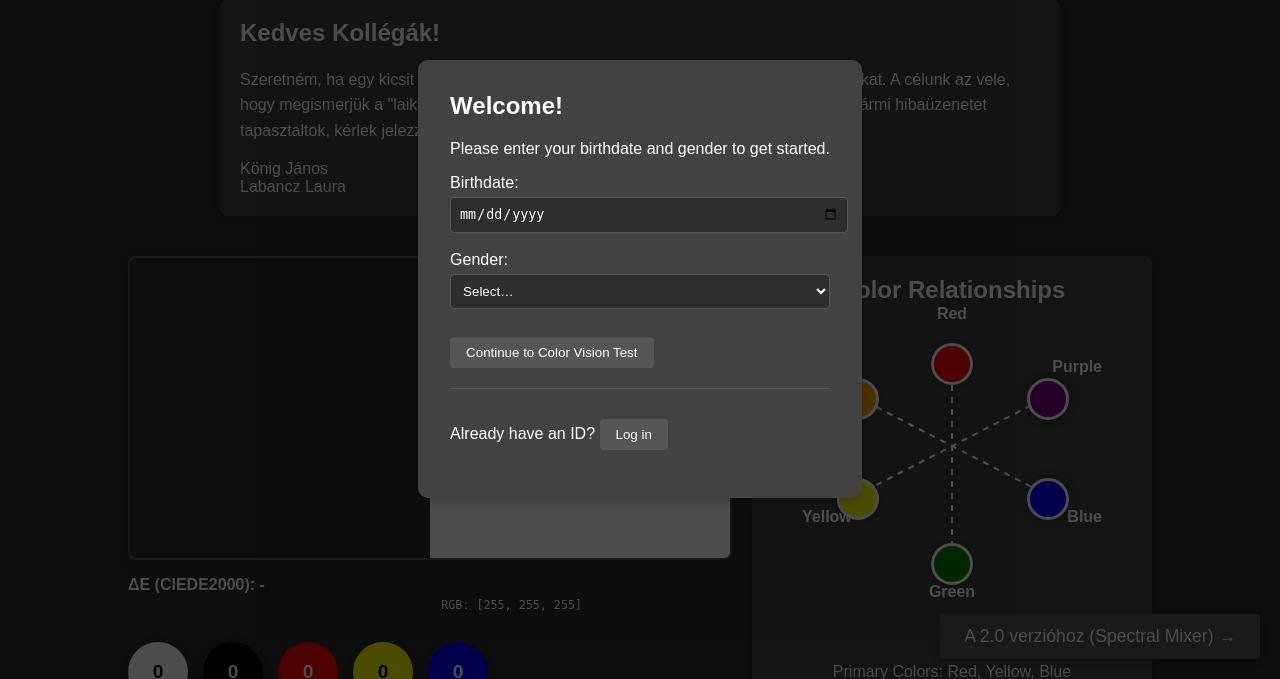
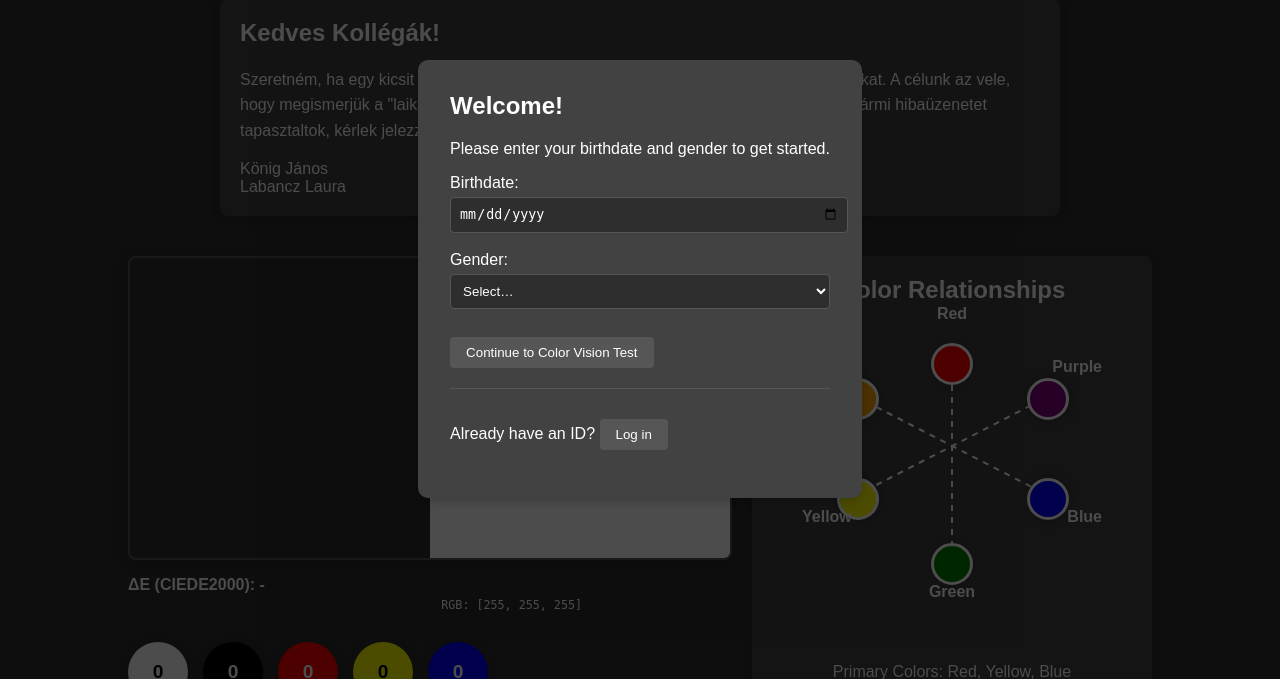
Before and after one commit to janoskonig/shadematch_python, a Flask app: page / in a window 1280 px wide. Shown: the part 121-800 px from the top of the page. Run offline with Flask 2, Linux system fonts and the light colour scheme.

Commit message:
Spectral Mixer 2.0 button is now hidden.

```diff
--- a/templates/index.html
+++ b/templates/index.html
@@ -479,7 +479,7 @@
     </div>
   </div>
 
-  <a href="/spectral" class="spectral-mixer-btn">A 2.0 verzióhoz (Spectral Mixer) →</a>
+  <!-- <a href="/spectral" class="spectral-mixer-btn">A 2.0 verzióhoz (Spectral Mixer) →</a> -->
 
   <script>
   function generateId() {
```
